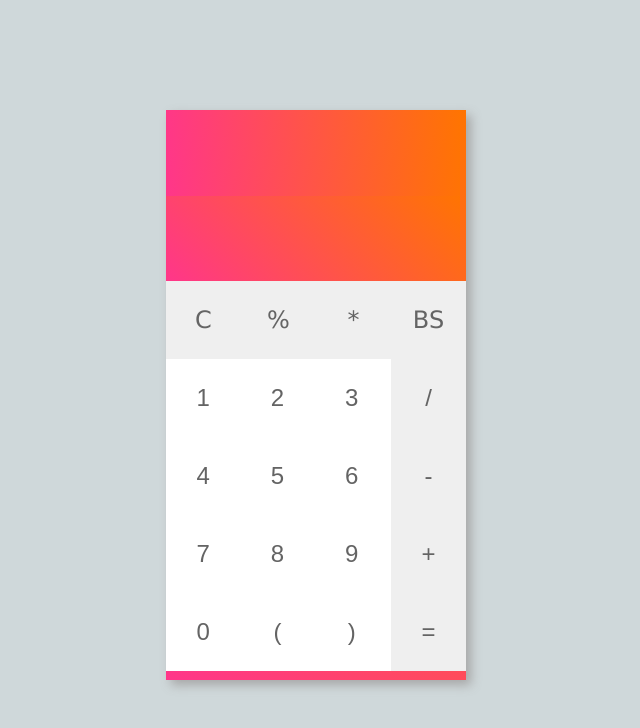
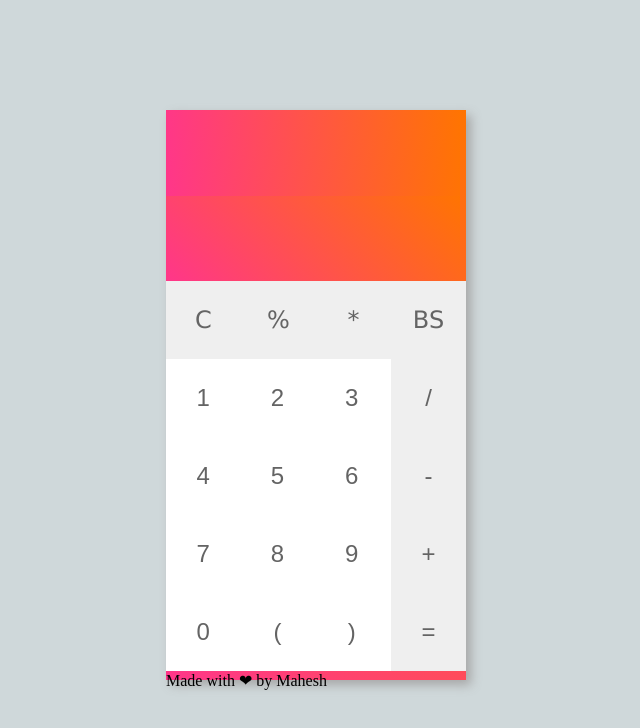
Before and after one commit to Mahesh-Bauri/SmartCalculator, a plain HTML site: page MyCalculator/index.html in a window 1280 px wide. Shown: the whole page, without its empty margins (324-964 px from the left). Drawn offline with Linux system fonts and the light colour scheme.

Commit message:
Update Made with love by Mahesh

```diff
--- a/MyCalculator/index.html
+++ b/MyCalculator/index.html
@@ -50,6 +50,7 @@
 
 
         </div>
+        <p>Made with <span>❤</span> by Mahesh</p>
     </main>
     <script src="app.js"></script>
 
```
